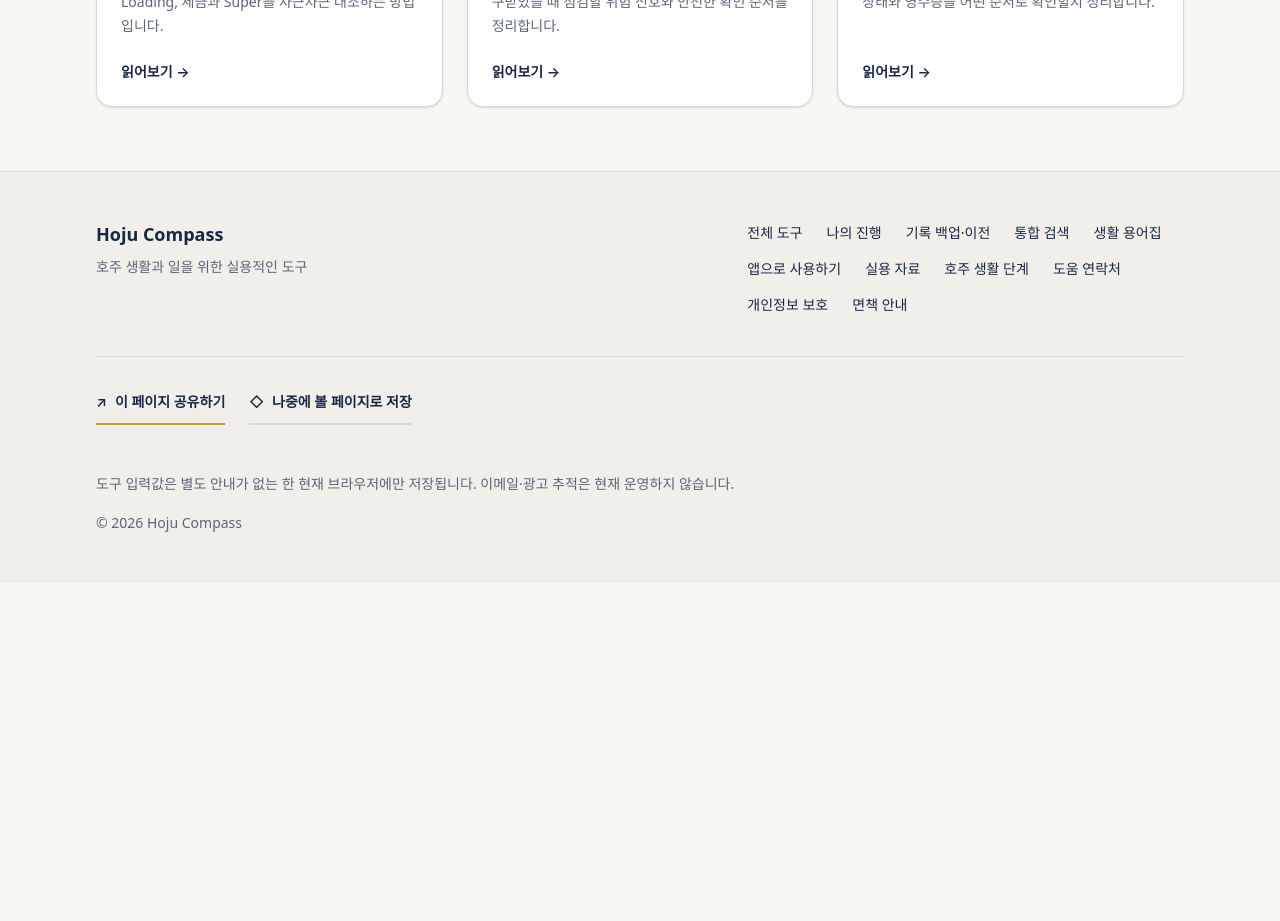
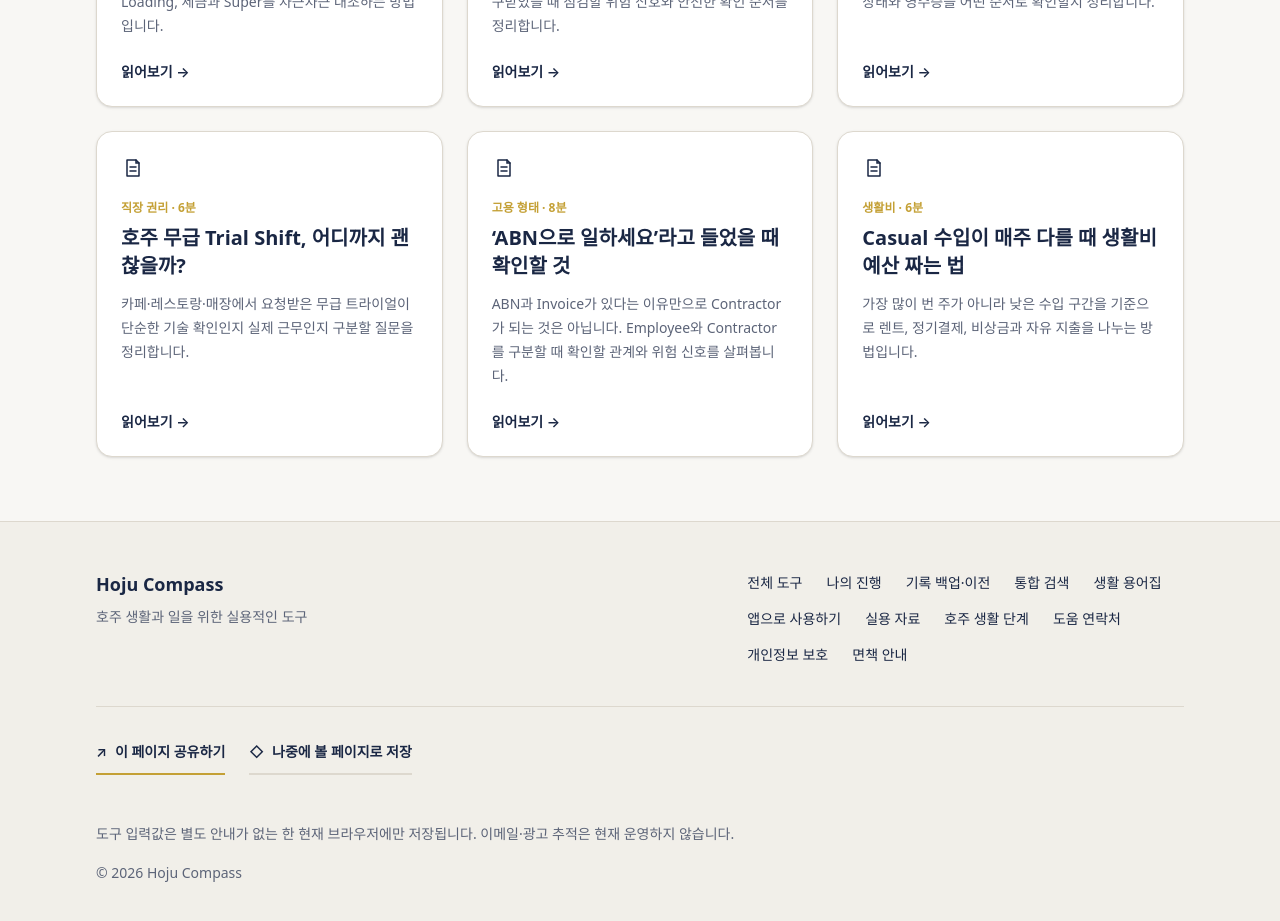
Before and after one commit to jelov219au/aussie-compass, a Next.js app: page /resources in a window 1280 px wide. Shown: the part 1000-1921 px from the top of the page. Before the commit the page ends 1583 px from the top, so only its background shows below. Built offline with nearby package versions, Linux system fonts and the light colour scheme; no server answers.

Commit message:
Add work rights and casual budget guides

```diff
--- a/src/app/search/page.tsx
+++ b/src/app/search/page.tsx
@@ -45,6 +45,9 @@ const items:SearchItem[]=[
   {href:"/resources/first-payslip-checklist-australia",type:"자료",title:"호주 첫 Payslip 확인 체크리스트",description:"근무시간, 시급, Casual Loading, 세금과 Super 대조 방법",keywords:["첫급여","payslip","페이슬립","급여명세서","casual loading","super"]},
   {href:"/resources/australia-rental-scam-red-flags",type:"자료",title:"렌트·쉐어하우스 사기 신호",description:"보증금 송금과 개인정보 제출 전 확인 순서",keywords:["렌트사기","쉐어하우스","보증금","bond","rental scam","집구하기"]},
   {href:"/resources/used-car-ppsr-purchase-day-checklist",type:"자료",title:"중고차 구매 당일 PPSR 체크리스트",description:"VIN, PPSR, 등록 상태와 송금 전 확인 순서",keywords:["중고차","ppsr","vin","명의이전","rego","차량구매"]},
+  {href:"/resources/unpaid-trial-shift-australia-guide",type:"자료",title:"호주 무급 Trial Shift 확인법",description:"기술 시연과 실제 무급 근무를 구분할 질문",keywords:["무급트라이얼","trial shift","unpaid trial","카페","급여","직장권리"]},
+  {href:"/resources/abn-employee-or-contractor-australia",type:"자료",title:"ABN Employee·Contractor 구분",description:"ABN 계약 제안에서 확인할 업무 관계와 비용",keywords:["abn","contractor","employee","sham contracting","인보이스","개인사업자"]},
+  {href:"/resources/casual-income-budget-australia",type:"자료",title:"Casual 수입 생활비 예산",description:"매주 달라지는 수입을 낮은 주·평균 주·좋은 주로 관리",keywords:["casual","캐주얼","생활비","예산","저수입주","bill smoothing"]},
 ];
 
 export default function SearchPage(){return <><BreadcrumbJsonLd items={[{name:"홈",path:"/"},{name:"통합 검색",path:"/search"}]}/><Header/><main className="py-12 sm:py-16"><Container><Link href="/" className="inline-flex min-h-11 items-center text-sm font-medium text-muted hover:text-navy">&larr; 홈으로 돌아가기</Link><div className="mt-8 max-w-4xl"><p className="text-xs font-semibold uppercase tracking-[0.2em] text-gold">Find your answer</p><h1 className="mt-3 text-4xl font-semibold tracking-tight text-navy sm:text-5xl">필요한 정보를 한 번에 찾으세요.</h1><p className="mt-5 max-w-3xl leading-7 text-muted">도구 이름을 몰라도 괜찮습니다. 지금 궁금한 단어나 상황을 입력하면 관련 도구와 가이드를 함께 보여드립니다.</p></div><SiteSearch items={items}/><p className="mt-4 border-l-2 border-gold pl-4 text-xs leading-5 text-muted">검색어는 서버로 전송되거나 저장되지 않으며 현재 페이지 안에서만 처리됩니다.</p></Container></main><Footer/></>}
--- a/src/data/articles.ts
+++ b/src/data/articles.ts
@@ -105,6 +105,57 @@ export const articles: Article[] = [
     ],
     sources: [{ label: "Australian Government PPSR — Do a used car or vehicle search", href: "https://www.ppsr.gov.au/searching/do-used-car-or-vehicle-search" }],
   },
+  {
+    slug: "unpaid-trial-shift-australia-guide",
+    title: "호주 무급 Trial Shift, 어디까지 괜찮을까?",
+    description: "카페·레스토랑·매장에서 요청받은 무급 트라이얼이 단순한 기술 확인인지 실제 근무인지 구분할 질문을 정리합니다.",
+    category: "직장 권리",
+    readingTime: "6분",
+    toolHref: "/underpayment-guide",
+    toolLabel: "미지급 급여 대응 순서 확인하기",
+    sections: [
+      { heading: "Trial이라는 이름만으로 무급이 되는 것은 아닙니다", paragraphs: ["Fair Work Ombudsman은 무급 트라이얼을 채용 대상자가 직무에 필요한 기술을 보여주는 과정으로 설명합니다. 필요한 기술을 확인하는 범위를 넘거나, 필요 이상으로 길어지거나, 직접적인 감독 없이 실제 업무를 수행한다면 임금이 지급돼야 할 수 있습니다."] },
+      { heading: "시작 전에 확인할 질문", bullets: ["어떤 기술을 보여줘야 하나요?", "시작·종료 시간은 언제인가요?", "누가 옆에서 직접 평가하나요?", "고객 응대, 청소, 마감처럼 평가와 무관한 업무도 하나요?", "트라이얼이 무급이라는 점을 미리 명확하게 안내했나요?", "추가 시간이 필요하면 그 시간부터 어떤 시급으로 지급하나요?"] },
+      { heading: "실제 근무에 가까운 신호", bullets: ["정규 로스터의 빈자리를 채우도록 함", "여러 날 또는 여러 차례 무급 출근을 요구함", "혼자 고객을 응대하거나 매장을 운영하게 함", "기술 확인과 무관한 청소·재고·마감 업무를 계속 시킴", "못 나오는 날 대체 인력을 직접 구하라고 함", "채용 여부와 관계없이 사업에 실질적인 노동을 제공함"] },
+      { heading: "기록은 짧게라도 남겨두세요", paragraphs: ["공고, 트라이얼 요청 메시지, 날짜와 시간, 수행한 업무와 함께 일한 사람을 기록하세요. 합리적인 기술 시연을 넘었다고 생각되면 고용주에게 지급 기준을 서면으로 묻고, 해결되지 않으면 Fair Work의 공식 안내를 확인하세요. 상황마다 판단이 달라질 수 있으므로 이 글만으로 임금 지급 여부를 단정하지는 마세요."] },
+    ],
+    sources: [{ label: "Fair Work Ombudsman — Unpaid trials", href: "https://www.fairwork.gov.au/starting-employment/unpaid-work/unpaid-trials" }],
+  },
+  {
+    slug: "abn-employee-or-contractor-australia",
+    title: "‘ABN으로 일하세요’라고 들었을 때 확인할 것",
+    description: "ABN과 Invoice가 있다는 이유만으로 Contractor가 되는 것은 아닙니다. Employee와 Contractor를 구분할 때 확인할 관계와 위험 신호를 살펴봅니다.",
+    category: "고용 형태",
+    readingTime: "8분",
+    toolHref: "/salary-calculator",
+    toolLabel: "제시 금액을 급여 기준과 비교하기",
+    sections: [
+      { heading: "ABN 하나로 고용 형태가 결정되지는 않습니다", paragraphs: ["직원이 될지 독립 Contractor가 될지는 계약 제목이나 ABN 보유 여부 하나만으로 결정되지 않습니다. Fair Work는 계약 내용과 실제 관계의 성격, 업무 수행 방식 등 여러 요소를 함께 살펴야 한다고 안내합니다."] },
+      { heading: "관계를 확인하는 질문", bullets: ["업무 시간과 장소를 누가 결정하나요?", "일하는 방법을 누가 지시하고 감독하나요?", "도구·차량·재료와 보험을 누가 준비하나요?", "정해진 시급을 받나요, 결과물이나 견적에 따라 비용을 청구하나요?", "잘못된 작업을 내 비용으로 고쳐야 하는 사업상 위험이 있나요?", "다른 고객을 자유롭게 받을 수 있나요?", "다른 사람에게 일을 맡기거나 Subcontract할 수 있나요?", "휴가, Super, Workers compensation 같은 책임이 계약에 어떻게 적혀 있나요?"] },
+      { heading: "주의해서 봐야 할 상황", bullets: ["기존 Employee와 같은 일을 하면서 ABN과 Invoice만 요구받음", "고용주가 정한 고정 시간·장소에서 지속적으로 일함", "내 고객이나 사업 위험은 없는데 모든 책임만 Contractor에게 넘김", "Employee로 일하던 사람을 해고하거나 위협한 뒤 같은 일을 Contractor로 전환함", "계약서를 읽을 시간이나 독립적인 조언을 받을 기회를 주지 않음"] },
+      { heading: "서명 전 비용 구조까지 계산하세요", paragraphs: ["진짜 Contractor라면 청구 금액에서 세금, 보험, 장비, 무급 휴가, 회계 비용과 미지급 Invoice 위험까지 감당해야 할 수 있습니다. 제시 금액을 Employee 시급과 단순 비교하지 말고 전체 비용을 계산하세요. 관계가 불분명하거나 실제 업무가 계약과 다르면 Fair Work 안내와 독립적인 법률·세무 조언을 확인하는 편이 안전합니다."] },
+    ],
+    sources: [
+      { label: "Fair Work Ombudsman — Independent contractors", href: "https://www.fairwork.gov.au/find-help-for/independent-contractors/independent-contractors" },
+      { label: "Fair Work Ombudsman — Sham contracting", href: "https://www.fairwork.gov.au/find-help-for/independent-contractors/sham-contracting" },
+    ],
+  },
+  {
+    slug: "casual-income-budget-australia",
+    title: "Casual 수입이 매주 다를 때 생활비 예산 짜는 법",
+    description: "가장 많이 번 주가 아니라 낮은 수입 구간을 기준으로 렌트, 정기결제, 비상금과 자유 지출을 나누는 방법입니다.",
+    category: "생활비",
+    readingTime: "6분",
+    toolHref: "/cost-of-living-calculator",
+    toolLabel: "내 주간·월간 생활비 계산하기",
+    sections: [
+      { heading: "한 번의 좋은 급여를 기준으로 계약하지 마세요", paragraphs: ["Casual 근무는 주마다 시간이 달라질 수 있습니다. 최근 몇 주의 평균만 보기보다 낮게 들어온 주에도 감당할 수 있는 필수 지출을 먼저 확인하면 렌트나 할부처럼 고정된 약속을 정할 때 여유가 생깁니다."] },
+      { heading: "수입을 세 가지 숫자로 보세요", bullets: ["낮은 주: 근무시간이 줄었을 때 실제로 받은 Net Pay", "평균 주: 최근 여러 Pay cycle의 보통 수입", "좋은 주: 추가 Shift와 Penalty가 포함된 수입"] },
+      { heading: "낮은 주 수입으로 우선 배정할 항목", bullets: ["렌트와 기본 공과금", "식료품과 출퇴근 교통", "보험·통신·의료처럼 중단하기 어려운 비용", "곧 청구될 연간·분기 비용의 주간 몫", "최소한의 비상금 적립"] },
+      { heading: "좋은 주의 돈에는 미리 역할을 주세요", paragraphs: ["추가로 번 금액을 모두 자유 지출로 보지 말고 다음 저수입 주, 큰 청구서, 저축 목표로 나눠두세요. MoneySmart는 별도 계좌와 작은 단위의 bill smoothing을 활용하는 방법을 안내합니다."], bullets: ["Bills 계좌: 정기 비용의 주간 몫 이동", "Buffer 계좌: 근무시간 감소 대비", "Goal 계좌: 비자비·항공권·차량·교육비", "Spending 계좌: 남은 범위에서 자유 지출"] },
+    ],
+    sources: [{ label: "MoneySmart — Managing on a casual income", href: "https://moneysmart.gov.au/budgeting/managing-on-a-casual-income" }],
+  },
 ];
 
 export function getArticle(slug: string) { return articles.find((article) => article.slug === slug); }
```
Also changed, not shown: 1 other file (tests, documents, lock files or other folders).
